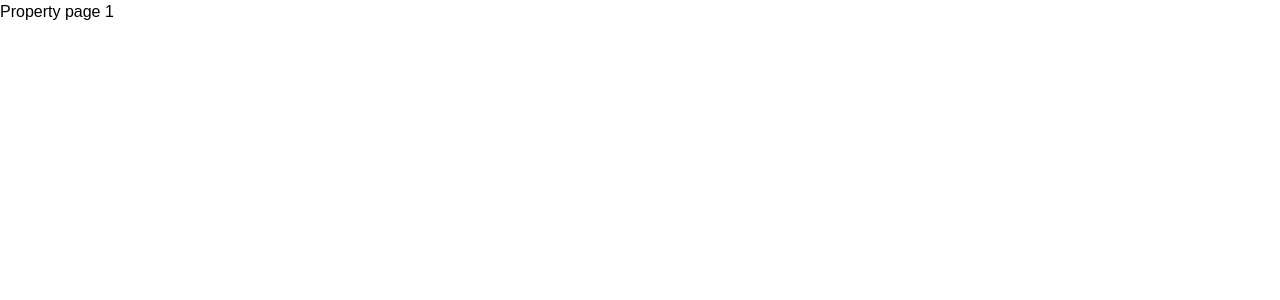
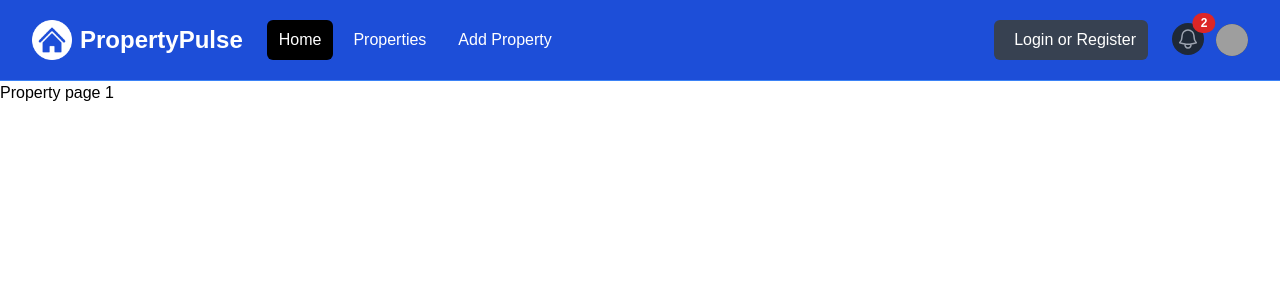
Before and after one commit to codiemaureen/PropertyPulse, a Next.js app: page /properties/1 in a window 1280 px wide. Shown: the top 300 px of the page. Built offline with nearby package versions, Linux system fonts and the light colour scheme; grey boxes are pictures that could not be loaded.

Commit message:
Adding nav bar layout

```diff
--- a/app/components/NavBar.jsx
+++ b/app/components/NavBar.jsx
@@ -1,8 +1,209 @@
+import logo from '@/assets/images/logo-white.png';
+import Image from 'next/image';
+import profileDefault from '@/assets/images/profile.png';
 const NavBar = () => {
  return (
-  <div>
+  <>
+    <nav className="bg-blue-700 border-b border-blue-500">
+      <div className="mx-auto max-w-7xl px-2 sm:px-6 lg:px-8">
+        <div className="relative flex h-20 items-center justify-between">
+          <div className="absolute inset-y-0 left-0 flex items-center md:hidden">
+            {/* <!-- Mobile menu button--> */}
+            <button
+              type="button"
+              id="mobile-dropdown-button"
+              className="relative inline-flex items-center justify-center rounded-md p-2 text-gray-400 hover:bg-gray-700 hover:text-white focus:outline-none focus:ring-2 focus:ring-inset focus:ring-white"
+              aria-controls="mobile-menu"
+              aria-expanded="false"
+            >
+              <span className="absolute -inset-0.5"></span>
+              <span className="sr-only">Open main menu</span>
+              <svg
+                className="block h-6 w-6"
+                fill="none"
+                viewBox="0 0 24 24"
+                strokeWidth="1.5"
+                stroke="currentColor"
+                aria-hidden="true"
+              >
+                <path
+                  strokeLinecap="round"
+                  strokeLinejoin="round"
+                  d="M3.75 6.75h16.5M3.75 12h16.5m-16.5 5.25h16.5"
+                />
+              </svg>
+            </button>
+          </div>
 
-  </div>
+          <div
+            className="flex flex-1 items-center justify-center md:items-stretch md:justify-start"
+          >
+            {/* <!-- Logo --> */}
+            <a className="flex flex-shrink-0 items-center" href="/index.html">
+              <Image
+                className="h-10 w-auto"
+                src={logo}
+                alt="PropertyPulse"
+              />
+
+              <span className="hidden md:block text-white text-2xl font-bold ml-2"
+                >PropertyPulse</span
+              >
+            </a>
+            {/* <!-- Desktop Menu Hidden below md screens --> */}
+            <div className="hidden md:ml-6 md:block">
+              <div className="flex space-x-2">
+                <a
+                  href="/index.html"
+                  className="text-white bg-black hover:bg-gray-900 hover:text-white rounded-md px-3 py-2"
+                  >Home</a
+                >
+                <a
+                  href="/properties.html"
+                  className="text-white hover:bg-gray-900 hover:text-white rounded-md px-3 py-2"
+                  >Properties</a
+                >
+                <a
+                  href="/add-property.html"
+                  className="text-white hover:bg-gray-900 hover:text-white rounded-md px-3 py-2"
+                  >Add Property</a
+                >
+              </div>
+            </div>
+          </div>
+
+          {/* <!-- Right Side Menu (Logged Out) --> */}
+          <div className="hidden md:block md:ml-6">
+            <div className="flex items-center">
+              <button
+                className="flex items-center text-white bg-gray-700 hover:bg-gray-900 hover:text-white rounded-md px-3 py-2"
+              >
+                <i className="fa-brands fa-google text-white mr-2"></i>
+                <span>Login or Register</span>
+              </button>
+            </div>
+          </div>
+
+          {/* <!-- Right Side Menu (Logged In) --> */}
+          <div
+            className="absolute inset-y-0 right-0 flex items-center pr-2 md:static md:inset-auto md:ml-6 md:pr-0"
+          >
+            <a href="messages.html" className="relative group">
+              <button
+                type="button"
+                className="relative rounded-full bg-gray-800 p-1 text-gray-400 hover:text-white focus:outline-none focus:ring-2 focus:ring-white focus:ring-offset-2 focus:ring-offset-gray-800"
+              >
+                <span className="absolute -inset-1.5"></span>
+                <span className="sr-only">View notifications</span>
+                <svg
+                  className="h-6 w-6"
+                  fill="none"
+                  viewBox="0 0 24 24"
+                  strokeWidth="1.5"
+                  stroke="currentColor"
+                  aria-hidden="true"
+                >
+                  <path
+                    strokeLinecap="round"
+                    strokeLinejoin="round"
+                    d="M14.857 17.082a23.848 23.848 0 005.454-1.31A8.967 8.967 0 0118 9.75v-.7V9A6 6 0 006 9v.75a8.967 8.967 0 01-2.312 6.022c1.733.64 3.56 1.085 5.455 1.31m5.714 0a24.255 24.255 0 01-5.714 0m5.714 0a3 3 0 11-5.714 0"
+                  />
+                </svg>
+              </button>
+              <span
+                className="absolute top-0 right-0 inline-flex items-center justify-center px-2 py-1 text-xs font-bold leading-none text-white transform translate-x-1/2 -translate-y-1/2 bg-red-600 rounded-full"
+              >
+                2
+                {/* <!-- Replace with the actual number of notifications --> */}
+              </span>
+            </a>
+            {/* <!-- Profile dropdown button --> */}
+            <div className="relative ml-3">
+              <div>
+                <button
+                  type="button"
+                  className="relative flex rounded-full bg-gray-800 text-sm focus:outline-none focus:ring-2 focus:ring-white focus:ring-offset-2 focus:ring-offset-gray-800"
+                  id="user-menu-button"
+                  aria-expanded="false"
+                  aria-haspopup="true"
+                >
+                  <span className="absolute -inset-1.5"></span>
+                  <span className="sr-only">Open user menu</span>
+                  <img
+                    className="h-8 w-8 rounded-full"
+                    src={profileDefault}
+                    alt=""
+                  />
+                </button>
+              </div>
+
+              {/* <!-- Profile dropdown --> */}
+              <div
+                id="user-menu"
+                className="hidden absolute right-0 z-10 mt-2 w-48 origin-top-right rounded-md bg-white py-1 shadow-lg ring-1 ring-black ring-opacity-5 focus:outline-none"
+                role="menu"
+                aria-orientation="vertical"
+                aria-labelledby="user-menu-button"
+                tabIndex="-1"
+              >
+                <a
+                  href="/profile.html"
+                  className="block px-4 py-2 text-sm text-gray-700"
+                  role="menuitem"
+                  tabIndex="-1"
+                  id="user-menu-item-0"
+                  >Your Profile</a
+                >
+                <a
+                  href="/saved-properties.html"
+                  className="block px-4 py-2 text-sm text-gray-700"
+                  role="menuitem"
+                  tabIndex="-1"
+                  id="user-menu-item-2"
+                  >Saved Properties</a
+                >
+                <button
+                  className="block px-4 py-2 text-sm text-gray-700"
+                  role="menuitem"
+                  tabIndex="-1"
+                  id="user-menu-item-2"
+                >
+                  Sign Out
+                </button>
+              </div>
+            </div>
+          </div>
+        </div>
+      </div>
+
+      {/* <!-- Mobile menu, show/hide based on menu state. --> */}
+      <div className="hidden" id="mobile-menu">
+        <div className="space-y-1 px-2 pb-3 pt-2">
+          <a
+            href="/index.html"
+            className="bg-black text-white block rounded-md px-3 py-2 text-base font-medium"
+            >Home</a
+          >
+          <a
+            href="/properties.html"
+            className="text-white block rounded-md px-3 py-2 text-base font-medium"
+            >Properties</a
+          >
+          <a
+            href="/add-property.html"
+            className="text-white block rounded-md px-3 py-2 text-base font-medium"
+            >Add Property</a
+          >
+          <button
+            className="flex items-center text-white bg-gray-700 hover:bg-gray-900 hover:text-white rounded-md px-3 py-2 my-5"
+          >
+            <i className="fa-brands fa-google mr-2"></i>
+            <span>Login or Register</span>
+          </button>
+        </div>
+      </div>
+    </nav>
+  </>
   );
 }
 
```
